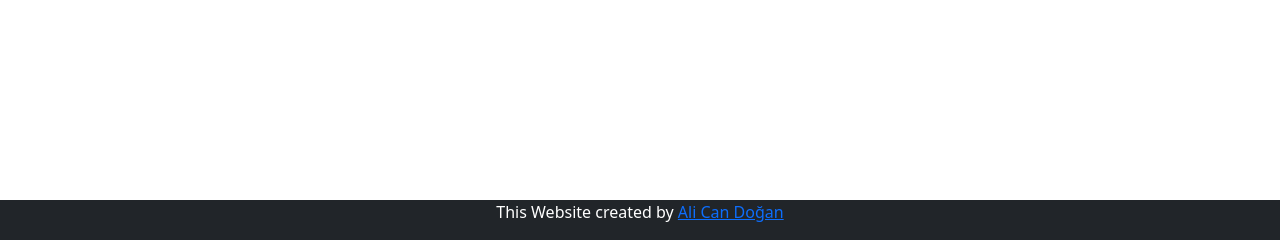
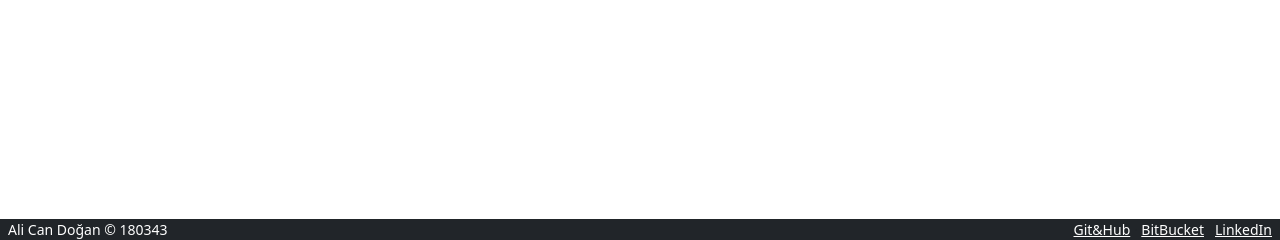
Before and after one commit to doganalican46/PHP_BlogWebsite, a PHP site: page /discover.php in a window 1280 px wide. Shown: the part 560-800 px from the top of the page. Run offline with PHP 8.4, Linux system fonts and the light colour scheme; the visitor is signed in with stand-in values (Sample User, id 1); data that the repository does not hold is empty; some libraries are stand-ins or nearby versions.

Commit message:
footer settings

```diff
--- a/create_post.php
+++ b/create_post.php
@@ -46,7 +46,7 @@ if (isset($_POST["create_postbtn"])) {
 
 ?>
 
-<div class="container mt-5">
+<div class="container mt-5 mb-5">
     <div class="row">
         <div class="col">
             <div class="card">
--- a/default_page.php
+++ b/default_page.php
@@ -2,7 +2,7 @@
 <?php include "pages/_header.php" ?>
 <?php include "pages/_navbar.php" ?>
 
-<div class="container mt-5">
+<div class="container mt-5 mb-5">
     <div class="row">
         <div class="col">
 
--- a/discover.php
+++ b/discover.php
@@ -5,14 +5,13 @@
 <?php include "database/db_connection.php" ?>
 
 
-<div class="container mt-5">
-    <?php
-    if (!isset($_SESSION['auth']) || $_SESSION['auth'] !== true) {
-        header("Location: login.php");
-        exit();
-    }
+<div class="container mt-5 mb-5"> <?php
+                                    if (!isset($_SESSION['auth']) || $_SESSION['auth'] !== true) {
+                                        header("Location: login.php");
+                                        exit();
+                                    }
 
-    ?>
+                                    ?>
 
 
     <?php
@@ -31,7 +30,7 @@
             <div class="card-header">
                 <h3><?php echo $post_title; ?></h3>
                 <hr>
-                <h6><?php echo $post_owner_name; ?></h6>
+                <h6>Post owner: <?php echo $post_owner_name; ?></h6>
                 <label class="text-muted">Created at <?php echo $created_at; ?></label>
             </div>
             <div class="card-body">
--- a/index.php
+++ b/index.php
@@ -3,7 +3,7 @@
 <?php include "database/db_connection.php" ?>
 
 
-<div class="container mt-5">
+<div class="container mt-5 mb-5">
     <?php
     if (!isset($_SESSION['auth']) || $_SESSION['auth'] !== true) {
         header("Location: login.php");
@@ -37,7 +37,7 @@
             <div class="card-header">
                 <h3><?php echo $post_title; ?></h3>
                 <hr>
-                <h6><?php echo $post_owner_name; ?></h6>
+                <h6>Post owner: <?php echo $post_owner_name; ?></h6>
                 <label class="text-muted">Created at <?php echo $created_at; ?></label>
             </div>
             <div class="card-body">
--- a/login.php
+++ b/login.php
@@ -52,7 +52,7 @@ if (isset($_POST["loginbtn"])) {
 
 ?>
 
-<div class="container mt-5">
+<div class="container mt-5 mb-5">
     <div class="row justify-content-center">
         <div class="col-md-6">
             <form action="" method="post">
--- a/pages/_footer.php
+++ b/pages/_footer.php
@@ -1,6 +1,22 @@
-<footer class="footer bg-dark text-white text-center fixed-bottom">
-    <p>This Website created by <a href="https://www.doganalican46.dev/" target="_blank">Ali Can Doğan</a></p>
+<footer style=" overflow-x: hidden;
+        background-repeat: no-repeat;
+        background-attachment: fixed;
+        background-size: 100% 100%;
+        " class=" bg-dark mt-5 fixed-bottom">
+    <div class="container-fluid px-2">
+        <div class="d-flex align-items-center justify-content-between small">
+            <div style="color:white;" class="text">Ali Can Doğan &copy; 180343</div>
+            <div>
+                <a style="color:white;" href="https://github.com/doganalican46" target="_blank">Git&Hub</a>
+                &middot;
+                <a style="color:white;" href="#" target="_blank">BitBucket</a>
+                &middot;
+                <a style="color:white;" href="https://www.linkedin.com/in/doganalican46/" target="_blank">LinkedIn</a>
+            </div>
+        </div>
+    </div>
 </footer>
+
 
 <script src="https://code.jquery.com/jquery-3.5.1.slim.min.js"></script>
 <script src="https://cdn.jsdelivr.net/npm/@popperjs/core@2.5.3/dist/umd/popper.min.js"></script>
--- a/profile.php
+++ b/profile.php
@@ -96,7 +96,7 @@ if (isset($_POST["delete_accountbtn"])) {
 
 ?>
 
-<div class="container mt-5">
+<div class="container mt-5 mb-5">
     <div class="row">
         <div class="col-sm-4 float-start">
             <div class="image">
--- a/register.php
+++ b/register.php
@@ -41,7 +41,7 @@ if (isset($_POST["registerbtn"])) {
 <?php include "pages/_header.php" ?>
 <?php include "pages/_navbar.php" ?>
 
-<div class="container mt-5">
+<div class="container mt-5 mb-5">
     <div class="row justify-content-center">
         <div class="col-md-6">
             <form action="register.php" method="post">
```
Also changed, not shown: uploads/download (2).jpeg (added).
